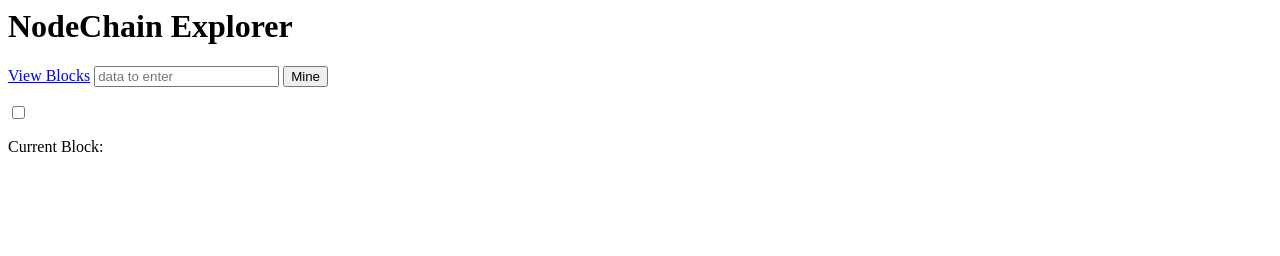
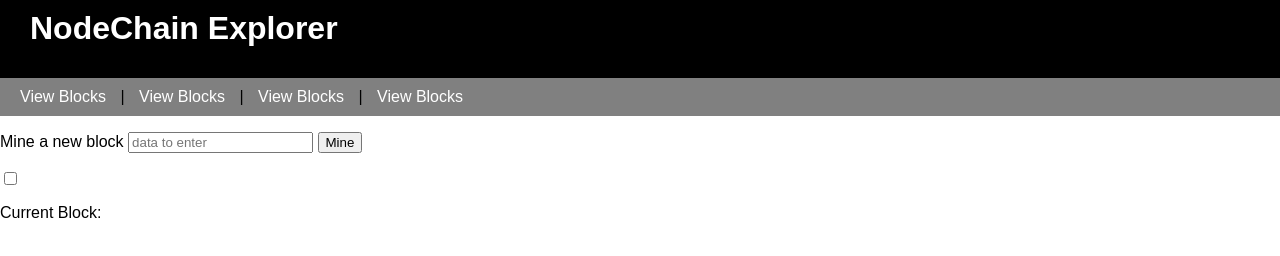
Before and after one commit to smhaaker/nodechain, a website: page WebExplorer/index.html in a window 1280 px wide. Drawn offline with nearby package versions, Linux system fonts and the light colour scheme; files that its build step writes are made by us from their sources; no server answers.

Commit message:
Updated WebSockets and Added Some CSS

```diff
--- /dev/null
+++ b/WebExplorer/Style/style.css
@@ -0,0 +1,51 @@
+body {
+  margin: 0;
+  padding: 0;
+  background-color: #FFF;
+  font-family: sans-serif;
+}
+
+header{
+  margin: 0;
+  padding: 0;
+  background: black;
+}
+
+header h1 {
+    color: White;
+    padding: 10;
+    margin-left: 20px;
+}
+
+nav{
+  width: 100%;
+  padding: 10;
+  background-color: gray;
+}
+
+nav a{
+  margin-top: 10px;
+  padding: 10;
+  color: white;
+}
+
+nav a:hover{
+  background-color: navy;
+}
+
+h1 {
+    color: navy;
+    margin-left: 20px;
+}
+
+
+a{
+  text-decoration: none;
+  color: black;
+}
+
+
+a:hover{
+  text-decoration: none;
+  color: blue;
+}
--- a/WebExplorer/index.html
+++ b/WebExplorer/index.html
@@ -1,24 +1,32 @@
 <html>
   <head>
     <title>NodeChain Explorer</title>
+    <link rel="stylesheet" type="text/css" href="./style.css">
+
   </head>
   <body bgcolor=white>
 
-          <h1>NodeChain Explorer</h1>
-          <a href="./blocks">View Blocks</a>
-          <!--a href="./mine">Mine New Block</a>
+    <header>
+      <h1>NodeChain Explorer</h1>
+      <nav>
+        <a href="./blocks">View Blocks</a> |
+        <a href="./blocks">View Blocks</a> |
+        <a href="./blocks">View Blocks</a> |
+        <a href="./blocks">View Blocks</a>
+      </nav>
 
-          <form action="./mine">
-            <button>Mine</button>
-          </form -->
+    </header>
 
 
+
+
+        <p> Mine a new block
           <input type="text" id="input" placeholder="data to enter">
 
           <button type="button" name="button" onclick="mine()">
              Mine
           </button>
-
+        </p>
 
           <p><input type="checkbox" id="mine"></p>
           <script src="https://cdnjs.cloudflare.com/ajax/libs/socket.io/2.0.3/socket.io.js"></script> <!-- include socket.io client side script -->
```
Also changed, not shown: app.js (+30 -48 lines).
